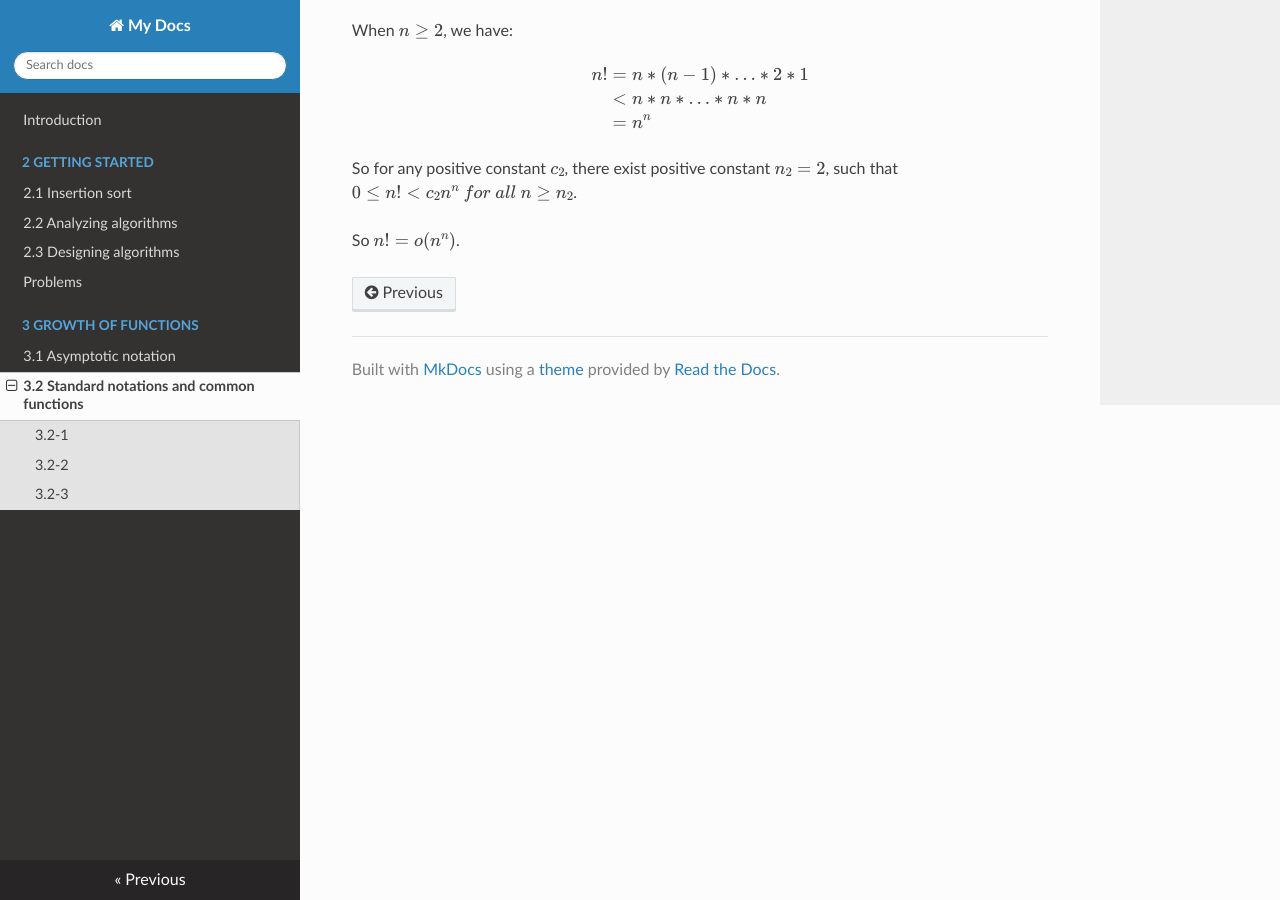
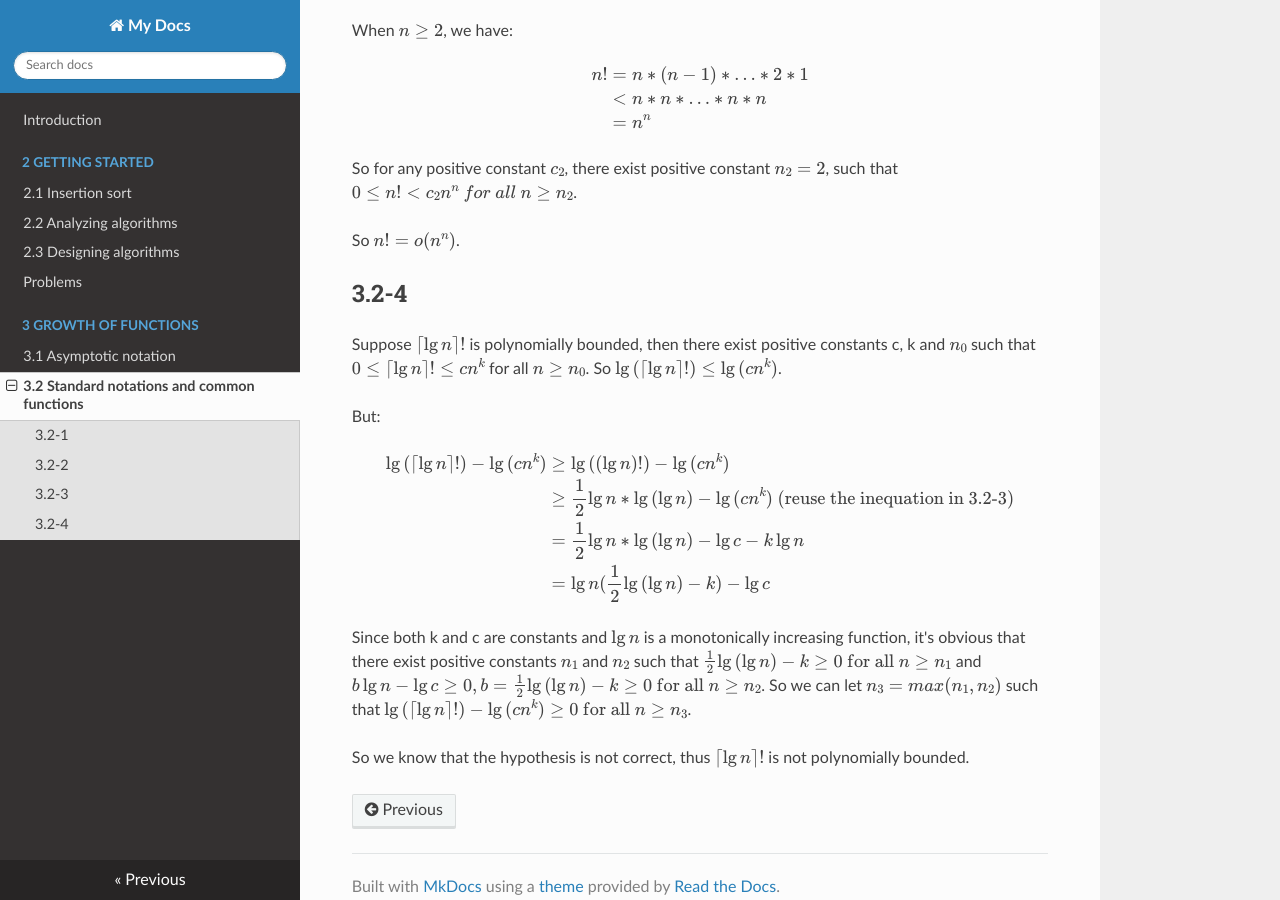
Before and after one commit to Frederick-S/Introduction-to-Algorithms-Notes, an MkDocs documentation site: the page built from docs/3-Growth-of-Functions/3.2-Standard-notations-and-common-functions.md, in a window 1280 px wide and 900 px high, scrolled down 1978 px. Built offline with MkDocs 1.6.1, drawn with Linux system fonts in a browser that asks for light colours; nearby versions of some CDN libraries; formulas are drawn with MathJax 3; old or Windows-style settings are respelled for this version of MkDocs.

Commit message:
Update exercise

```diff
--- a/docs/3-Growth-of-Functions/3.2-Standard-notations-and-common-functions.md
+++ b/docs/3-Growth-of-Functions/3.2-Standard-notations-and-common-functions.md
@@ -84,3 +84,21 @@ $$
 So for any positive constant $c_2$, there exist positive constant $n_2 = 2$, such that $0 \leq n! < c_2n^n \ for\ all\ n \geq n_2$.
 
 So $n! = o(n^n)$.
+
+## 3.2-4
+Suppose $\lceil \lg{n} \rceil!$ is polynomially bounded, then there exist positive constants c, k and $n_0$ such that $0 \leq \lceil \lg{n} \rceil! \leq cn^k$ for all $n \geq n_0$. So $\lg{(\lceil \lg{n} \rceil!)} \leq \lg{(cn^k)}$.
+
+But:
+
+$$
+\begin{eqnarray}
+\lg{(\lceil \lg{n} \rceil!)} - \lg{(cn^k)} &\geq& \lg{((\lg{n})!)} - \lg{(cn^k)} \\\
+&\geq& \frac{1}{2}\lg{n} * \lg{(\lg{n})} - \lg{(cn^k)} \text{ (reuse the inequation in 3.2-3)} \\\
+&=& \frac{1}{2}\lg{n} * \lg{(\lg{n})} - \lg{c} - k\lg{n} \\\
+&=& \lg{n}(\frac{1}{2}\lg{(\lg{n})} - k) - \lg{c}
+\end{eqnarray}
+$$
+
+Since both k and c are constants and $\lg{n}$ is a monotonically increasing function, it's obvious that there exist positive constants $n_1$ and $n_2$ such that $\frac{1}{2}\lg{(\lg{n})} - k \geq 0 \text{ for all } n \geq n_1$ and $b\lg{n} - \lg{c} \geq 0, b = \frac{1}{2}\lg{(\lg{n})} - k \geq 0 \text{ for all } n \geq n_2$. So we can let $n_3 = max(n_1, n_2)$ such that $\lg{(\lceil \lg{n} \rceil!)} - \lg{(cn^k)} \geq 0 \text{ for all } n \geq n_3$.
+
+So we know that the hypothesis is not correct, thus $\lceil \lg{n} \rceil!$ is not polynomially bounded.
```
